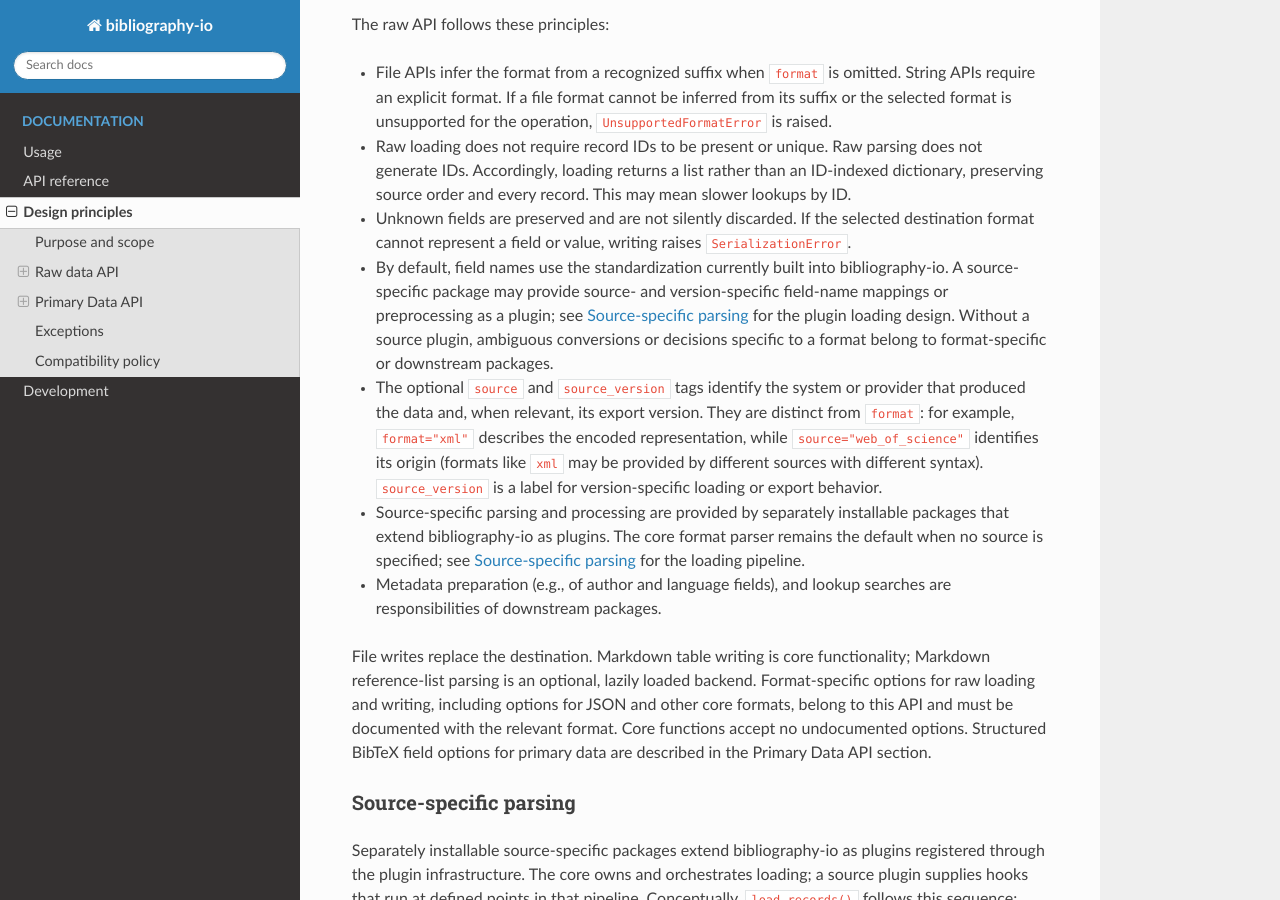
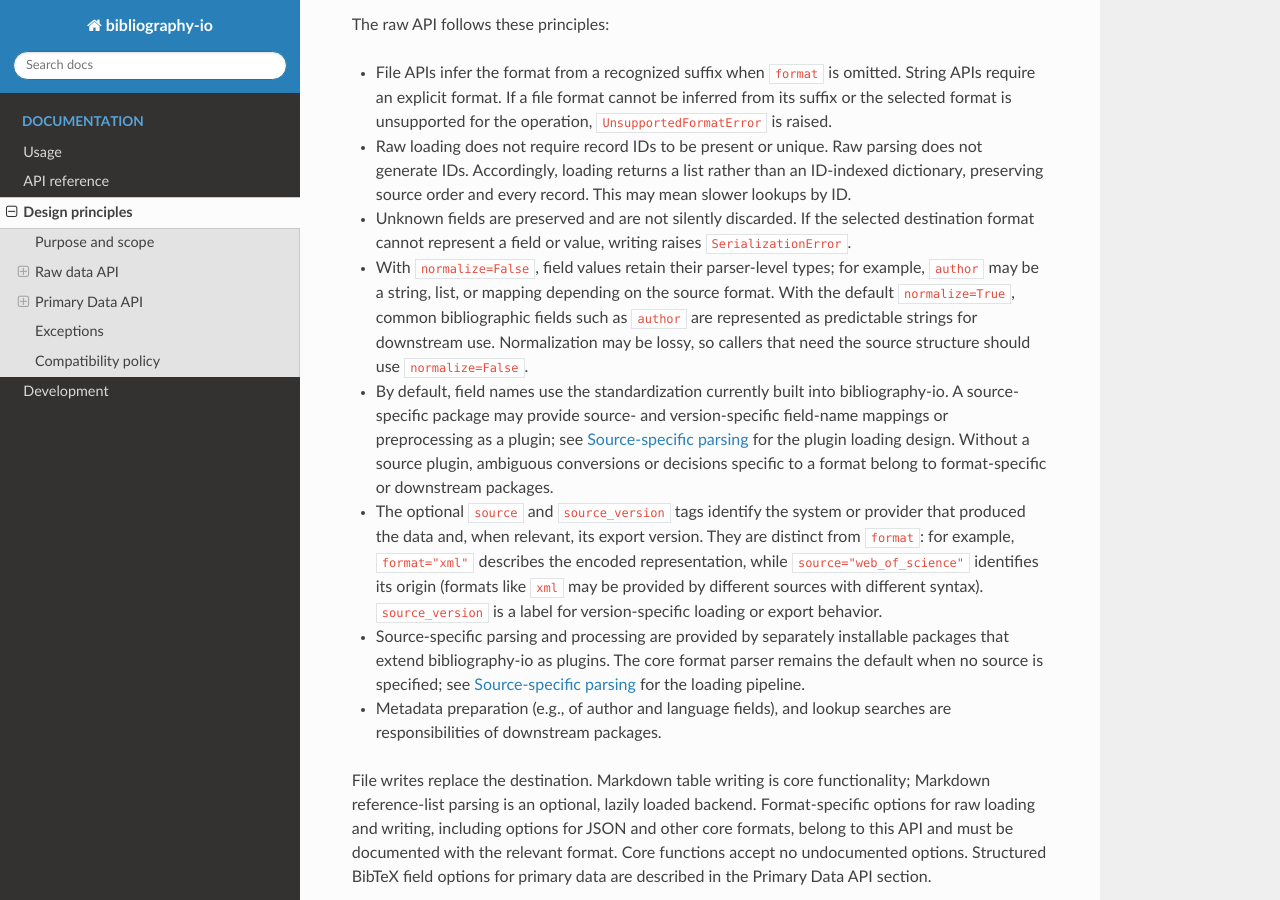
Before and after one commit to CoLRev-Environment/bibliography-io, a Sphinx documentation site: the page built from docs/design.rst, in a window 1280 px wide and 900 px high, scrolled down 1276 px. Built offline with Sphinx 7.4.7 and the Read the Docs theme 3.1.0, drawn with Linux system fonts in a browser that asks for light colours; some of the changed text lies outside the part shown.

Commit message:
update design docs

```diff
--- a/docs/design.rst
+++ b/docs/design.rst
@@ -76,6 +76,12 @@ The raw API follows these principles:
 - Unknown fields are preserved and are not silently discarded. If the selected
   destination format cannot represent a field or value, writing raises
   ``SerializationError``.
+- With ``normalize=False``, field values retain their parser-level types; for
+  example, ``author`` may be a string, list, or mapping depending on the source
+  format. With the default ``normalize=True``, common bibliographic fields such
+  as ``author`` are represented as predictable strings for downstream use.
+  Normalization may be lossy, so callers that need the source structure should
+  use ``normalize=False``.
 - By default, field names use the standardization currently built into
   bibliography-io. A source-specific package may provide source- and
   version-specific field-name mappings or preprocessing as a plugin; see
@@ -215,6 +221,9 @@ The primary-data API follows these principles:
   dictionary shape with only ``ID`` and ``ENTRYTYPE`` in each record; the default
   ``False`` returns complete records.
 - Entry types are open, lowercase strings.
+- Ordinary bibliographic field values in primary records are strings. Mapping
+  and list values are supported only for fields explicitly declared through
+  ``mapping_fields`` or ``list_fields``.
 - ``mapping_fields`` and ``list_fields`` declare BibTeX fields that may contain
   structured mapping and list values, respectively. These options can
   represent structured provenance without mandating particular provenance field
```
